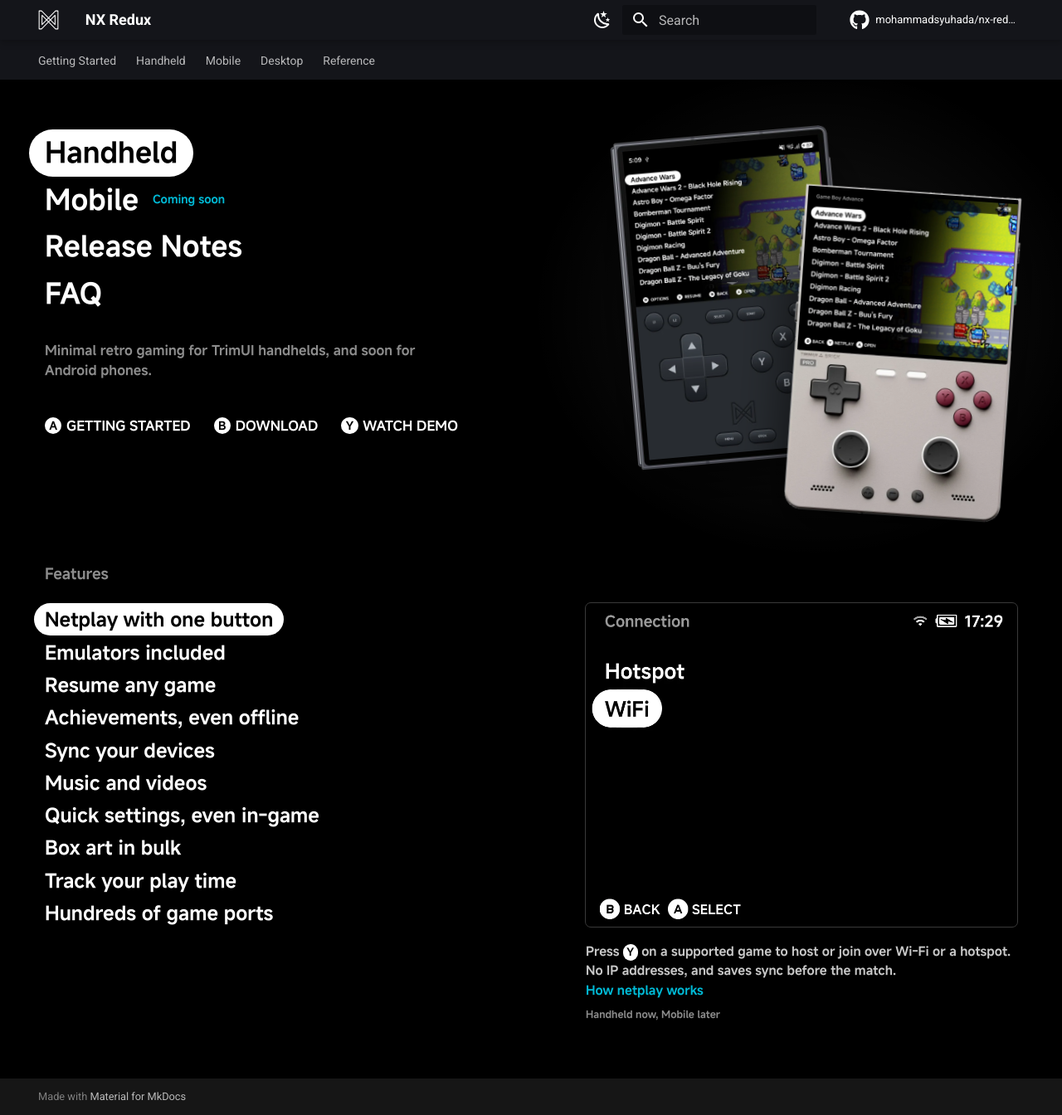
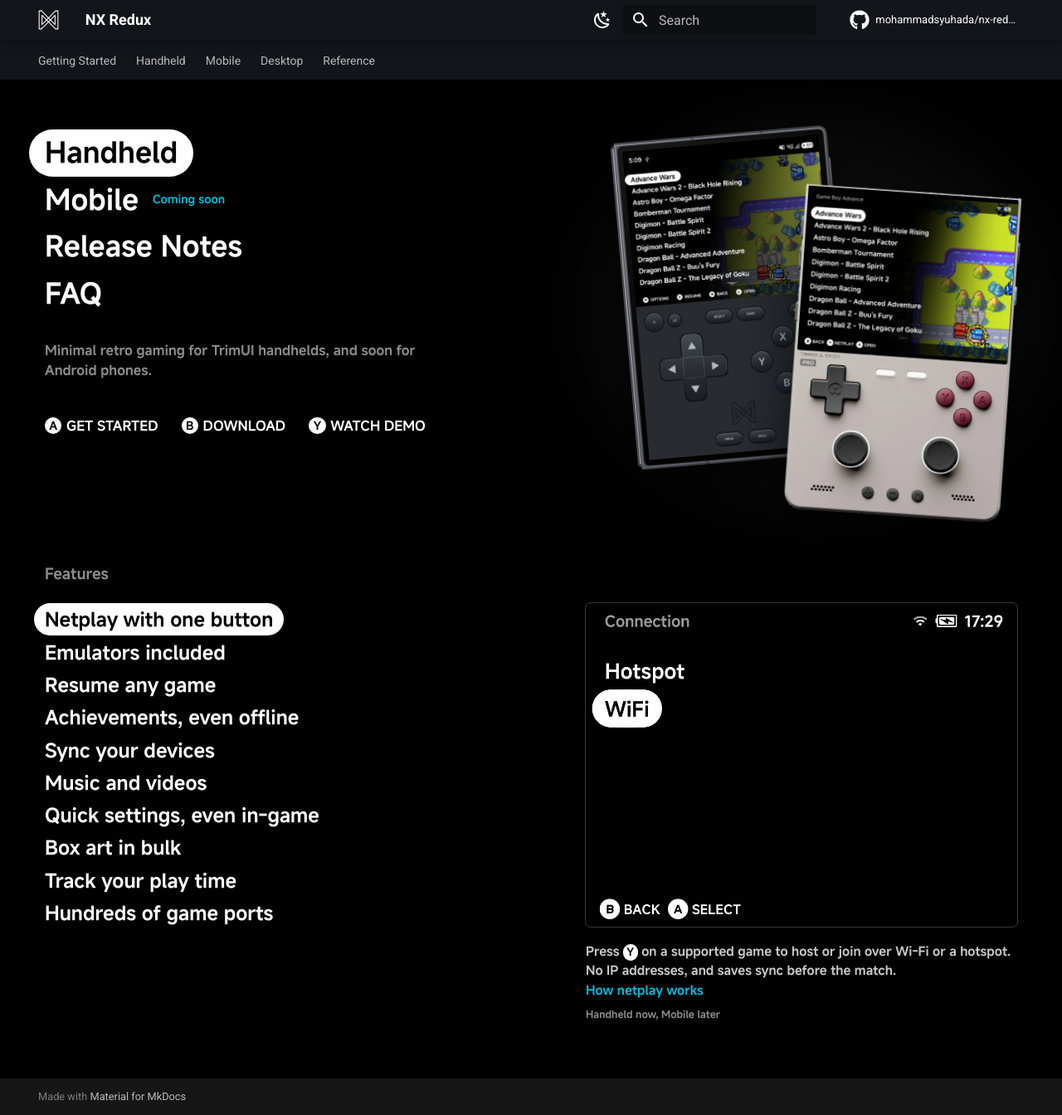
Before and after one commit to mohammadsyuhada/nx-redux-docs, an MkDocs documentation site: the page built from docs/index.md, in a window 1280 px wide and 1344 px high. Shown: the whole window at 83% size. Built offline with MkDocs 1.6.1 and Material for MkDocs 9.7.7, drawn with Linux system fonts in a browser that asks for light colours; comment, search, counter and statistics services are not loaded.

Commit message:
copy(site): landing A hint reads Get started

```diff
--- a/overrides/home.html
+++ b/overrides/home.html
@@ -53,7 +53,7 @@
         </div>
 
         <nav class="nx-hints" aria-label="Quick links">
-          <a class="nx-hint" href="{{ 'about/' | url }}"><span class="nx-hint__button" aria-hidden="true">A</span>Getting Started</a>
+          <a class="nx-hint" href="{{ 'about/' | url }}"><span class="nx-hint__button" aria-hidden="true">A</span>Get started</a>
           <a class="nx-hint" href="https://github.com/mohammadsyuhada/nx-redux/releases"><span class="nx-hint__button" aria-hidden="true">B</span>Download</a>
           <a class="nx-hint" href="https://www.youtube.com/watch?v=l4iJBRgUe4U"><span class="nx-hint__button" aria-hidden="true">Y</span>Watch demo</a>
         </nav>
```
